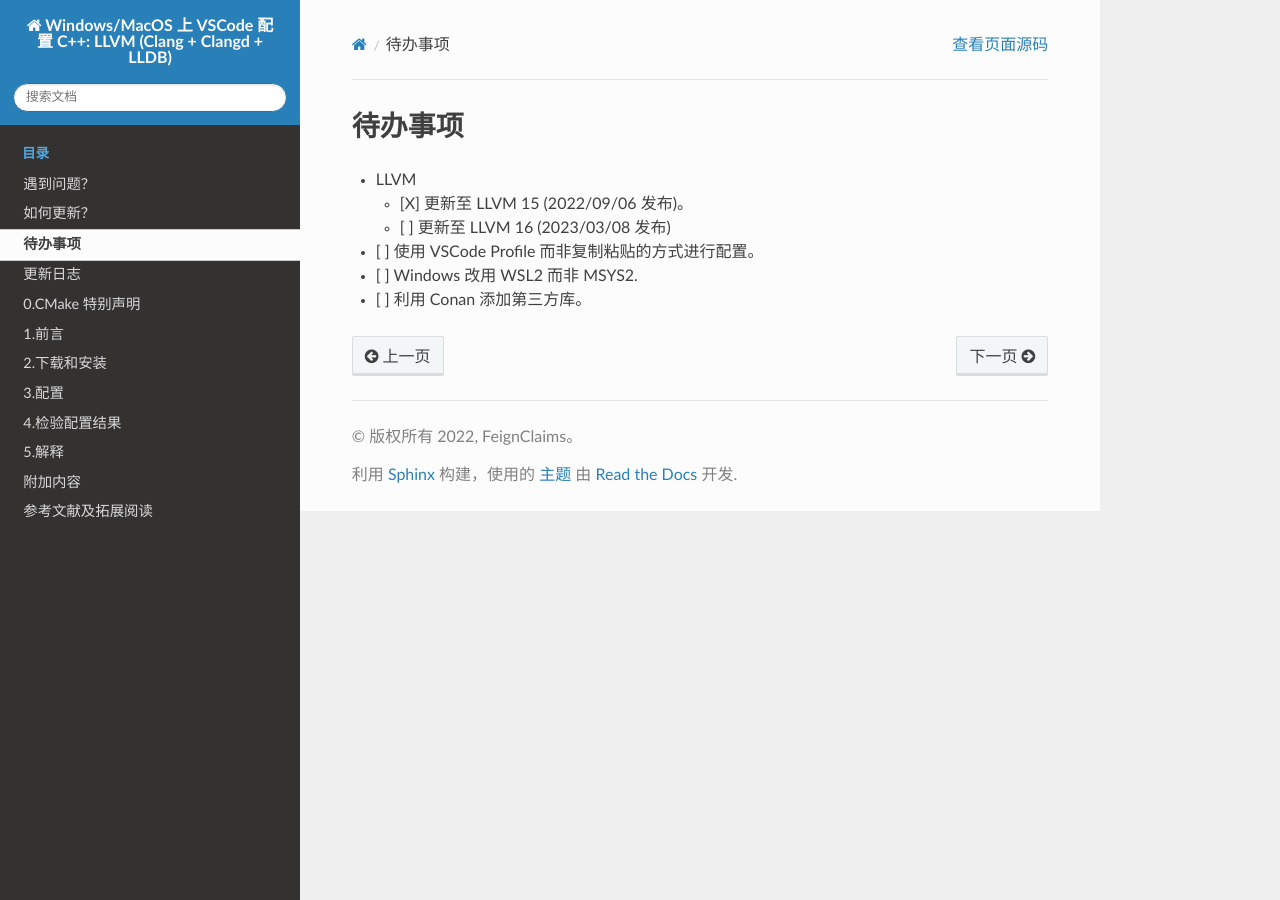
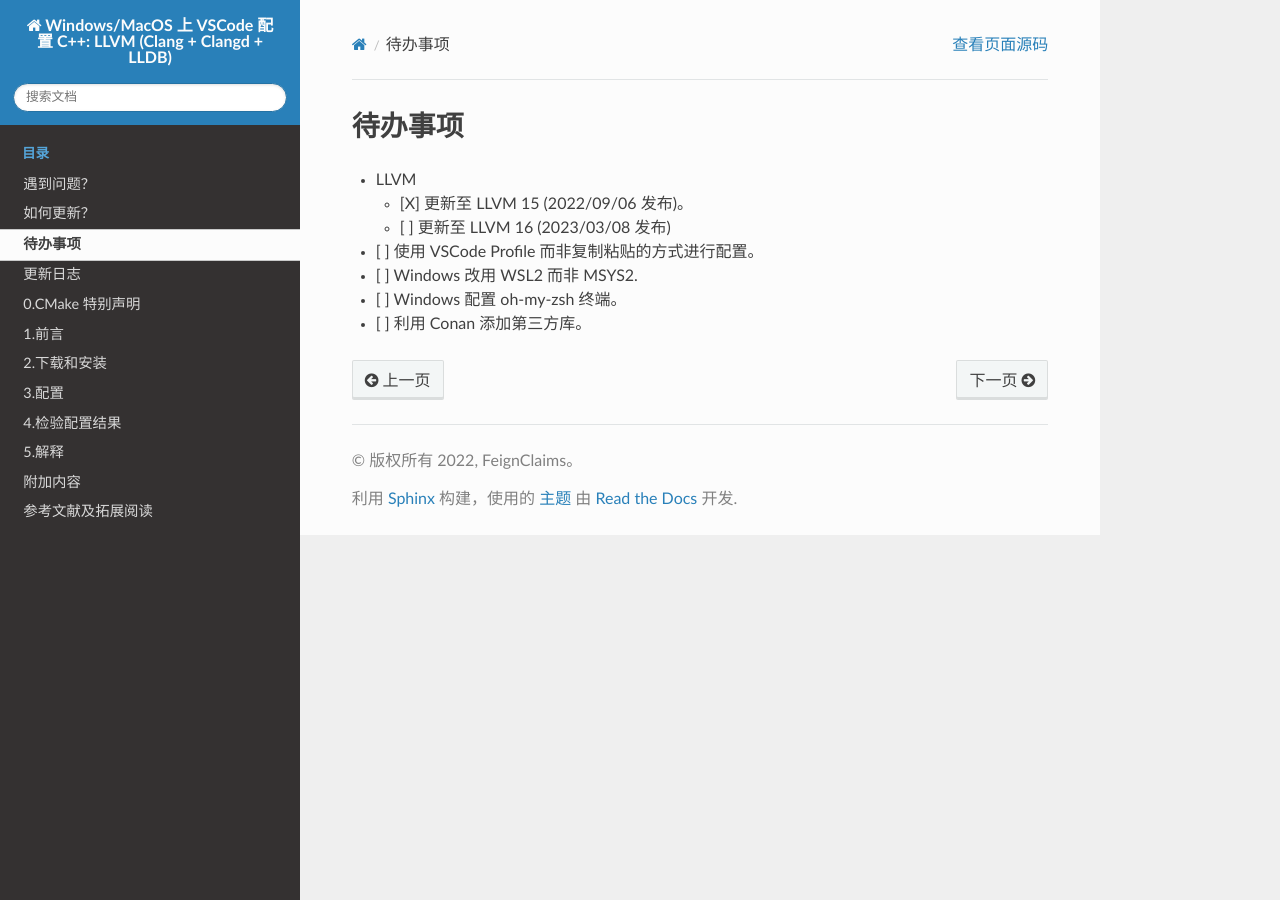
Before and after one commit to FeignClaims/vscode_cpp_starter, a Sphinx documentation site: the page built from docs/source/todo.rst, in a window 1280 px wide. Built offline with Sphinx 7.4.7 and the Read the Docs theme 2.0.0, drawn with Linux system fonts in a browser that asks for light colours.

Commit message:
TODO: Windows 配置 oh-my-zsh 终端

```diff
--- a/docs/source/todo.rst
+++ b/docs/source/todo.rst
@@ -9,4 +9,5 @@
 
 - [ ] 使用 VSCode Profile 而非复制粘贴的方式进行配置。
 - [ ] Windows 改用 WSL2 而非 MSYS2.
+- [ ] Windows 配置 oh-my-zsh 终端。
 - [ ] 利用 Conan 添加第三方库。
```
